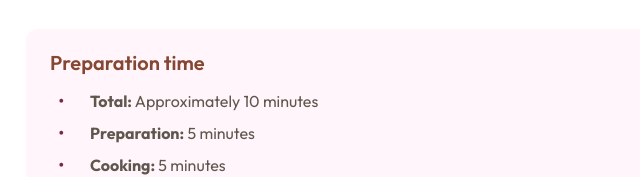
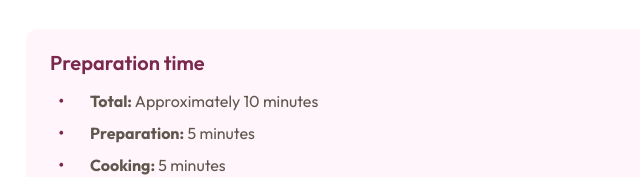
Before and after one commit to davidGasanov/recipe-page, a plain HTML site: page index.html in a window 1280 px wide. Shown: the part 623-800 px from the top of the page, 286-926 px from the left. Drawn offline with Linux system fonts and the light colour scheme.

Commit message:
change preparation heading color

```diff
--- a/style.css
+++ b/style.css
@@ -134,6 +134,10 @@ header p {
   flex-direction: column;
   gap: 16px;
   border-radius: 12px;
+}
+
+.preparation h2{
+    color: var(--rose-800)
 }
 
 ul,
```
